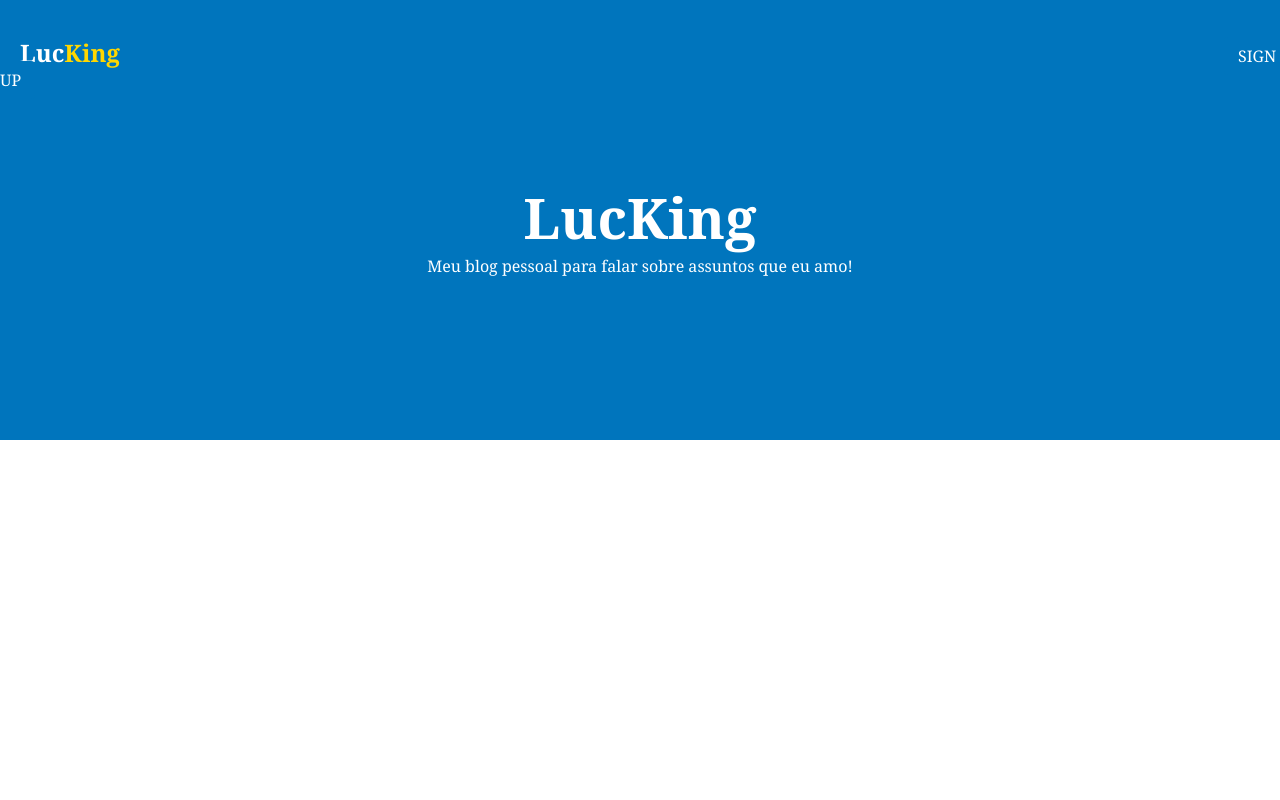
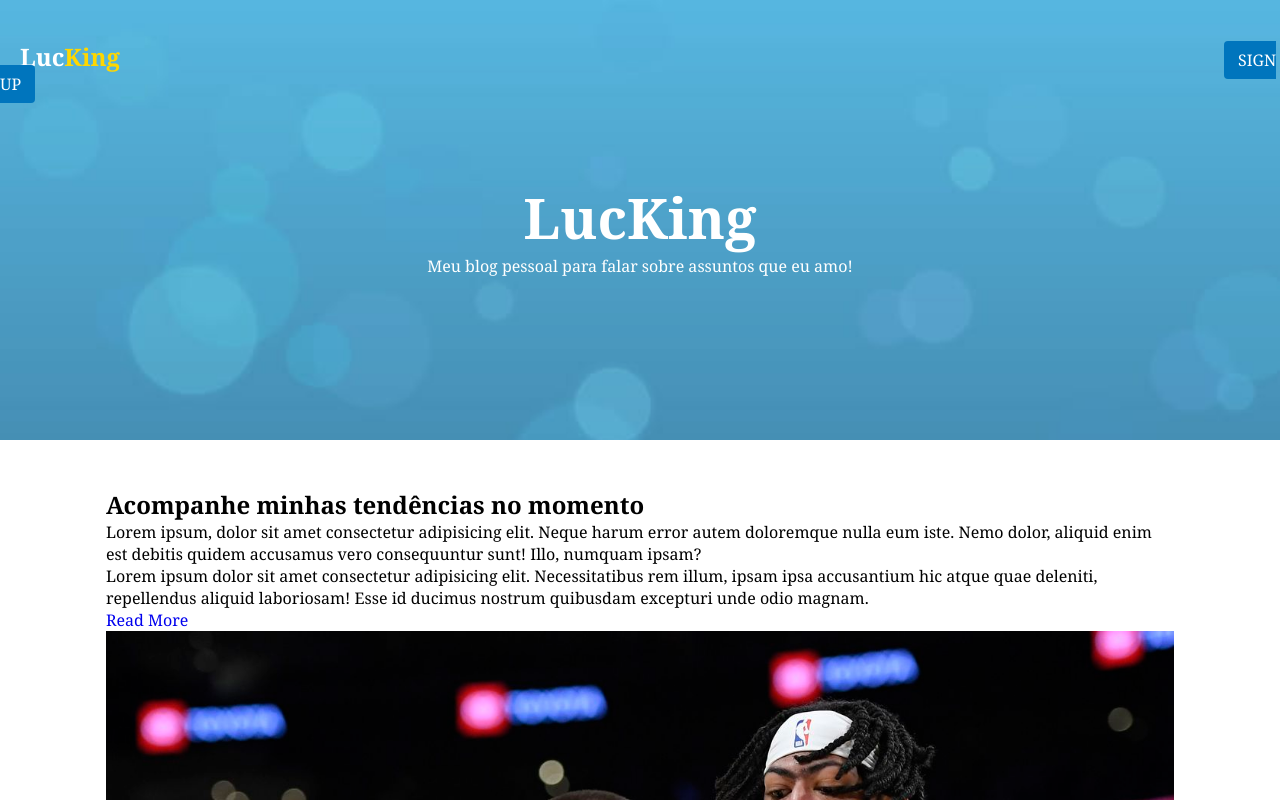
Before and after one commit to lucaszimmerman/HTML-CSS-e-JS-LucKing, a plain HTML site: page Lucking/index.html in a window 1280 px wide. Shown: the top 800 px of the page. Drawn offline with nearby package versions, Linux system fonts and the light colour scheme.

Commit message:
about html

```diff
--- a/Lucking/index.html
+++ b/Lucking/index.html
@@ -22,5 +22,22 @@
             <span class="home-subtitle"> Meu blog pessoal para falar sobre assuntos que eu amo!</span>
         </div>
     </section>
+
+    <!--Isso define a altura do elemento como 100% da altura da janela do navegador (100vh significa 100% da altura da viewport).-->
+    <section class="about container" id="about">
+      <div class="contentBox">
+         <h2 class="titleText"> Acompanhe minhas tendências no momento</h2>
+         <p class="title-text">
+           Lorem ipsum, dolor sit amet consectetur adipisicing elit. Neque harum error autem doloremque nulla eum iste. Nemo dolor, aliquid enim est debitis quidem accusamus vero consequuntur sunt! Illo, numquam ipsam?
+           <br> Lorem ipsum dolor sit amet consectetur adipisicing elit. Necessitatibus rem illum, ipsam ipsa accusantium hic atque quae deleniti, repellendus aliquid laboriosam! Esse id ducimus nostrum quibusdam excepturi unde odio magnam.
+         </p>
+         <a href="#" id="button2">Read More</a>
+      </div>
+      <div class="imgBox"></div>
+      <img src="assets/about.jpg" alt="" class="fotoSobre">
+    </section>
+
+    <script src="https://cdnjs.cloudflare.com/ajax/libs/jquery/3.7.0/jquery.min.js" integrity="sha512-3gJwYpMe3QewGELv8k/BX9vcqhryRdzRMxVfq6ngyWXwo03GFEzjsUm8Q7RZcHPHksttq7/GFoxjCVUjkjvPdw==" crossorigin="anonymous" referrerpolicy="no-referrer"></script>
+    <script src="main.js"></script>
 </body>
 </html>
--- a/Lucking/main.js
+++ b/Lucking/main.js
@@ -0,0 +1,6 @@
+//Background de Nav
+let header =  document.querySelector("header");
+
+window.addEventListener("scroll", () => {
+    header.classList.toggle("shadow", window.scrollY > 0)
+})
--- a/Lucking/style.css
+++ b/Lucking/style.css
@@ -51,6 +51,7 @@ header{
     top: 0;
     left: 0;
     width: 100%;
+    height: 90px;
     z-index: 200;
 }
 
@@ -70,7 +71,7 @@ header.shadow .logo{
     display: flex;
     align-items: center;
     justify-content: space-between;
-    padding: 18px 0;
+    padding: 20px 0;
 }
 
 .logo{
@@ -93,6 +94,7 @@ header.shadow .logo{
     background-color: var(--second-color);
     color: var(--bg-color);
     margin-left: 1100px;
+    margin-top: 20px;
 }
 
 .login:hover{
@@ -103,7 +105,8 @@ header.shadow .logo{
 .home{
     width: 100%;
     min-height: 440px;
-    background-color: var(--second-color);
+    background: url(/Lucking/assets/Background1.jpg);
+    background-size: cover;
     display: grid;
     justify-content: center;
     align-items: center;
```
Also changed, not shown: Lucking/assets/Background1.jpg (added), Lucking/assets/about.jpg (added).
